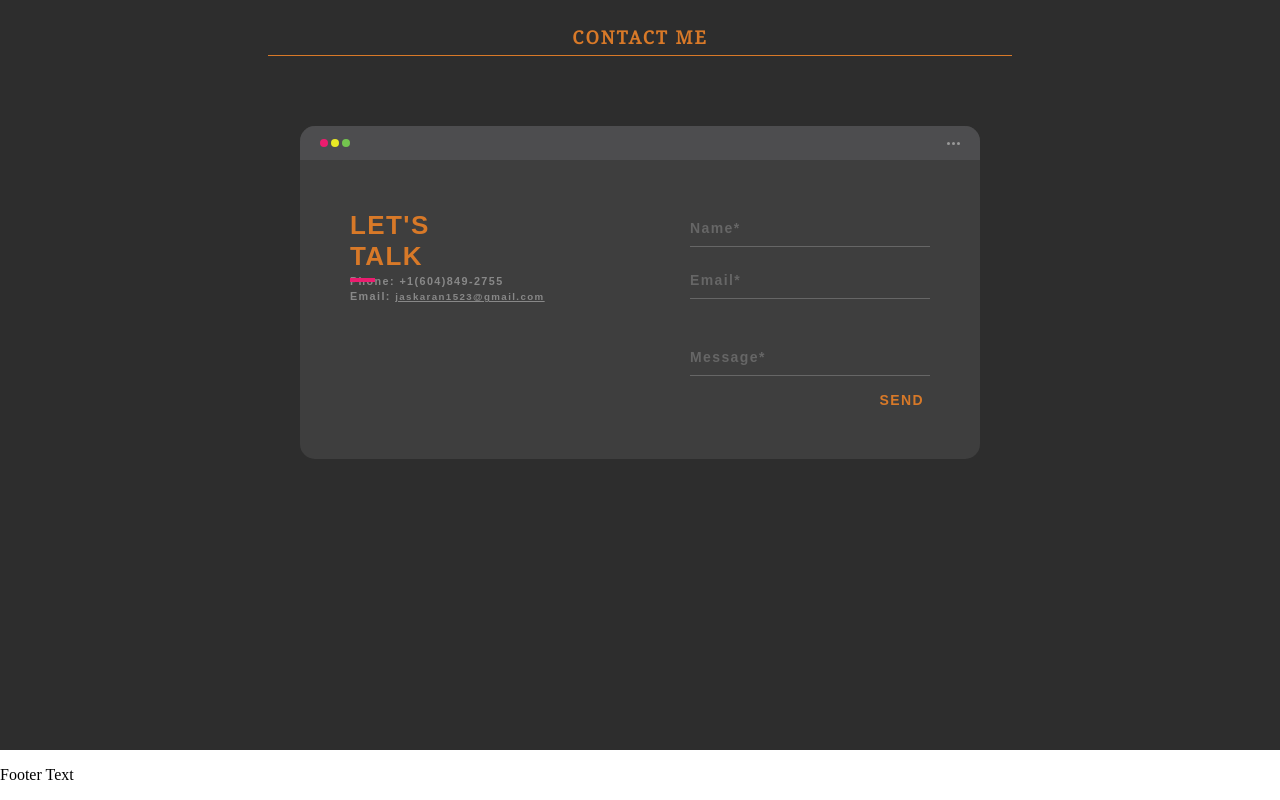
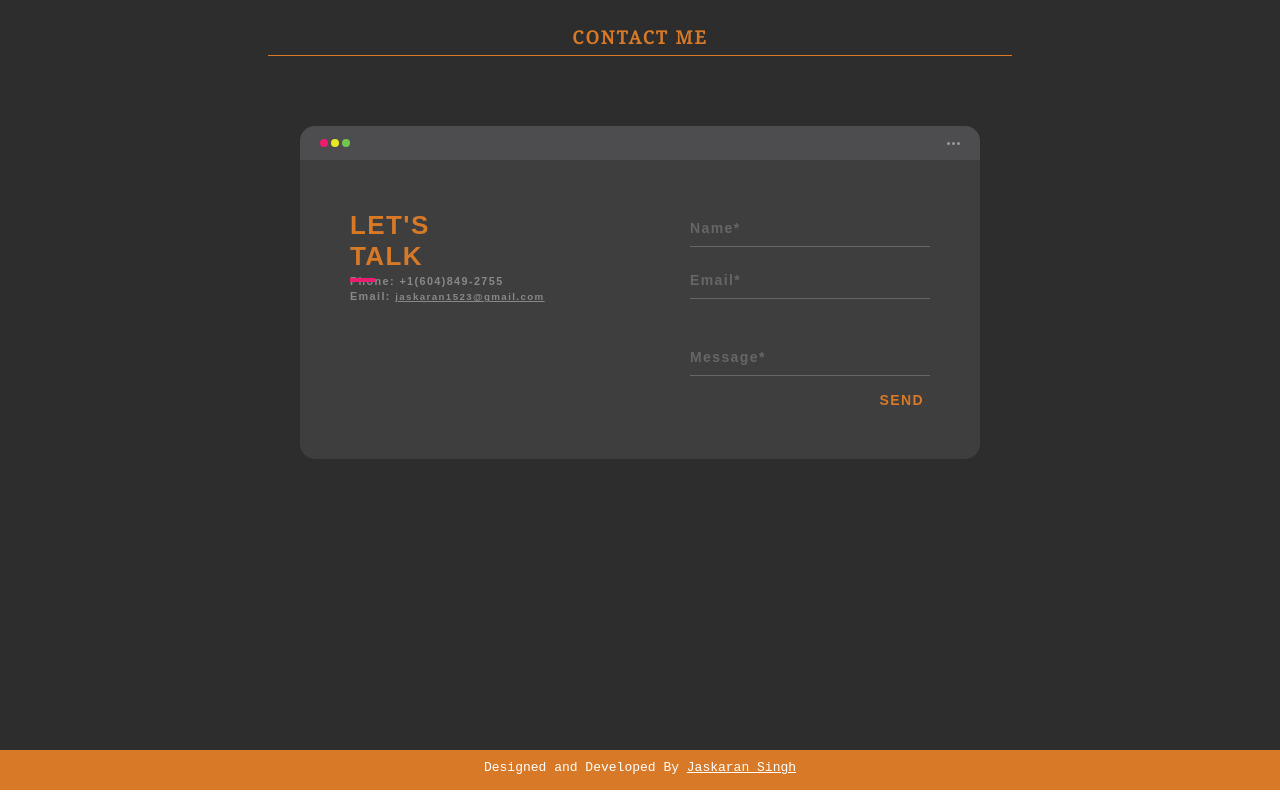
Before and after one commit to TheCoderSingh/e-portfolio, a React (Create React App) app: page / in a window 1280 px wide. Shown: the part 5498-6298 px from the top of the page. Built offline with nearby package versions, Linux system fonts and the light colour scheme.

Commit message:
Create footer, style footer

```diff
--- a/src/components/Footer/Footer.js
+++ b/src/components/Footer/Footer.js
@@ -1,9 +1,13 @@
 import React from 'react';
+import './Footer.scss';
 
 const Footer = () => {
 	return (
 		<footer>
-			<p>Footer Text</p>
+			<p>
+				Designed and Developed By{' '}
+				<a href="https://thecodersingh.com/">Jaskaran Singh</a>
+			</p>
 		</footer>
 	);
 };
--- /dev/null
+++ b/src/components/Footer/Footer.scss
@@ -0,0 +1,18 @@
+@import '../../Variables.scss';
+
+footer {
+	background: $primary-color;
+	color: #fff;
+	font-family: monospace;
+	text-align: center;
+	height: 40px;
+
+	a {
+		color: #fff;
+	}
+
+	p {
+		margin: 0;
+		padding-top: 10px;
+	}
+}
```
